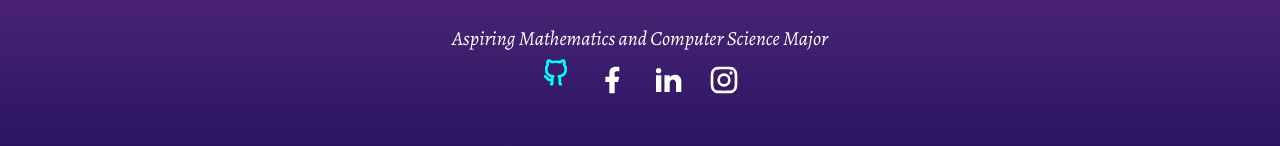
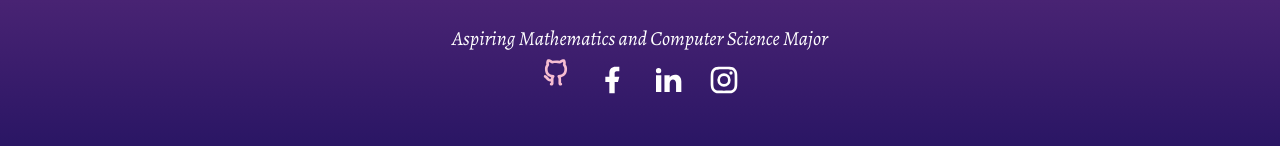
Before and after one commit to jesseyang432/jesseyang432.github.io, a React (Create React App) app: page / in a window 1280 px wide. In both pictures the pointer is over the link 556 px from the left and 545 px from the top of the page. Shown: the part 463-609 px from the top of the page. Built offline with nearby package versions, Linux system fonts and the light colour scheme; a web font is replaced by a local one.

Commit message:
made social links hover

```diff
--- a/src/components/modules/_SocialLinks.scss
+++ b/src/components/modules/_SocialLinks.scss
@@ -13,7 +13,7 @@
 
 		&:hover {
 			transform: translateY(-8px);
-			color: $aqua;
+			color: $pink;
 		}
 	}
 }
--- a/src/components/styles.css
+++ b/src/components/styles.css
@@ -421,7 +421,7 @@
 .SocialLinks-links a:hover {
   -webkit-transform: translateY(-8px);
           transform: translateY(-8px);
-  color: #00ffff;
+  color: #f6bdd1;
 }
 
 #explore {
```
Also changed, not shown: 1 other file (tests, documents, lock files or other folders).
